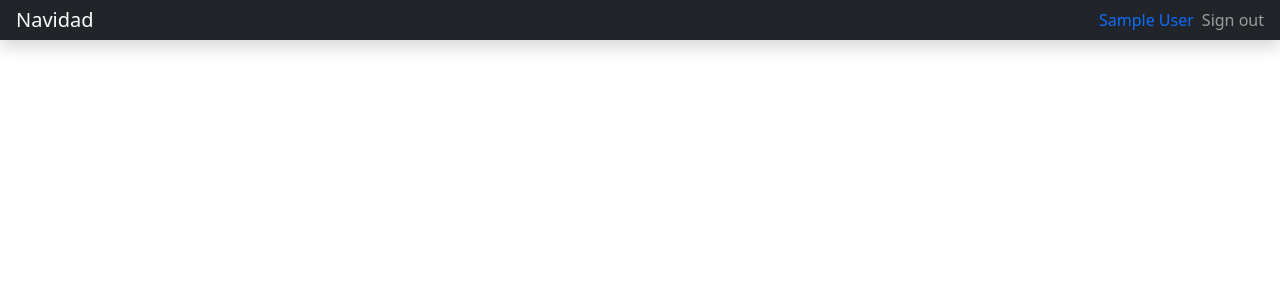
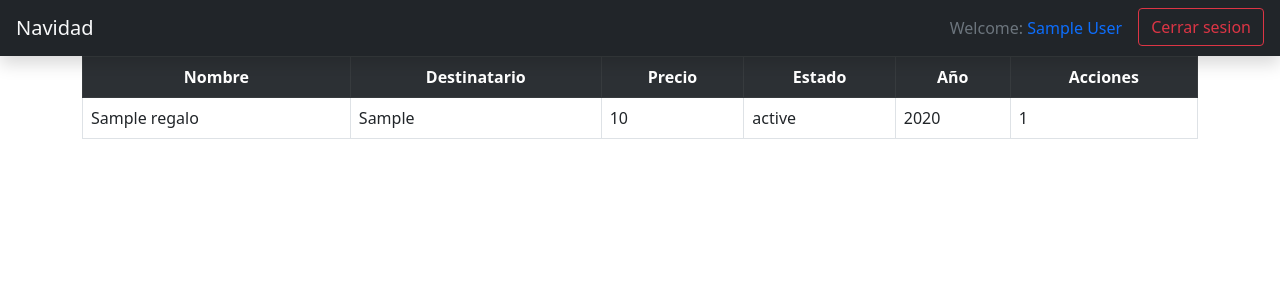
Before and after one commit to RainbowEstela/tarea5_practicaPhp1, a PHP site: page / in a window 1280 px wide. Shown: the top 300 px of the page. Run offline with PHP 8.4, Linux system fonts and the light colour scheme; the visitor is signed in with stand-in values (Sample User, id 1); tables that the repository leaves empty or names only in its code hold one stand-in row (values such as "Sample post").

Commit message:
login mas tabla regalos

```diff
--- a/index.php
+++ b/index.php
@@ -17,14 +17,35 @@ use Navidad\controladores\ControladorUsuario;
     });
     //Fin Autcargar --
 
+
+
     //enrrutador
     if(isset($_SESSION["id"])) {
+
         if(isset($_REQUEST)) {
             //gestionar request
             if(isset($_REQUEST["accion"])) {
 
+                if(strcmp($_REQUEST["accion"],"mostrarRegalos") == 0) {
+
+                    //mostrar pagina principal
+                    ControladorRegalo::mostrarRegalos($_SESSION["id"]);
+
+                } elseif(strcmp($_REQUEST["accion"],"cerrarSesion") == 0) {
+
+                    //cerrar sesion
+                    ControladorUsuario::cerrarSesion();
+
+                } else {
+
+                    //si no es ninguna accion le mostramos la pagina principal
+                    ControladorRegalo::mostrarRegalos($_SESSION["id"]);
+
+                }
+
             } else {
 
+                //si no llega una accion pero esta logeado mostramos la pagina principal
                 ControladorRegalo::mostrarRegalos($_SESSION["id"]);
 
             }
@@ -43,6 +64,9 @@ use Navidad\controladores\ControladorUsuario;
                 $password = $_REQUEST["password"];
 
                 ControladorUsuario::gestionarLogin($nombre,$password);
+            } else {
+                //enviar a logearse
+                ControladorUsuario::mostrarLogin();
             }
         } else {
             //enviar a logearse
--- a/modelos/ModeloRegalo.php
+++ b/modelos/ModeloRegalo.php
@@ -10,7 +10,7 @@
             $conexionObjet = new ConexionBaseDeDatos();
             $conexion = $conexionObjet->getConexion();
 
-            $consulta = $conexion->prepare("SELECT id,nombre,destinatario,precio,estado,'year' FROM regalos WHERE idUsuario = ?");
+            $consulta = $conexion->prepare("SELECT id,nombre,destinatario,precio,estado,year FROM regalos WHERE idUsuario = ?");
             $consulta->bindValue(1,$idUsuario);
 
             $consulta->setFetchMode(PDO::FETCH_CLASS | PDO::FETCH_PROPS_LATE, 'Navidad\modelos\Regalo');
--- a/vistas/VistaRegalo.php
+++ b/vistas/VistaRegalo.php
@@ -5,42 +5,44 @@
 
     class VistaRegalo {
         public static function render($regalos) {
+          include("cabecera.php");
+
+        echo '
+        <main class="container">
+          <table class="table table-hover table-striped table-bordered">
+            <tr class="table-dark text-center">
+              <th>Nombre</th>
+              <th>Destinatario</th>
+              <th>Precio</th>
+              <th>Estado</th>
+              <th>Año</th>
+              <th>Acciones</th>
+            </tr>
+        ';
+
+        foreach($regalos as $regalo) {
+
+          echo'<tr>';
+          echo' <td>'.$regalo->getNombre().'</td>';
+          echo' <td>'.$regalo->getDestinatario().'</td>';
+          echo' <td>'.$regalo->getPrecio().'</td>';
+          echo' <td>'.$regalo->getEstado().'</td>';
+          echo' <td>'.$regalo->getYear().'</td>';
+          echo' <td>'.$regalo->getId().'</td>';
+          echo'</tr>';
+
+        }
 
 
+        echo'
+            </table>
+
+          </main>
+
+
+        ';
+
+          include("pie.php");
         }
     }
 ?>
-
-<!DOCTYPE html>
-<html lang="en">
-<head>
-    <meta charset="UTF-8">
-    <meta name="viewport" content="width=device-width, initial-scale=1.0">
-    <title>Navidad-tus regalos</title>
-    <link href="https://cdn.jsdelivr.net/npm/bootstrap@5.0.2/dist/css/bootstrap.min.css" rel="stylesheet" integrity="sha384-EVSTQN3/azprG1Anm3QDgpJLIm9Nao0Yz1ztcQTwFspd3yD65VohhpuuCOmLASjC" crossorigin="anonymous">
-
-</head>
-<body>
-<header class="navbar navbar-dark sticky-top bg-dark flex-md-nowrap p-0 shadow">
-  <div>
-    <a class="navbar-brand col-md-3 col-lg-2 me-0 px-3" href="index.php">Navidad</a>
-    <button class="navbar-toggler position-absolute d-md-none collapsed" type="button" data-bs-toggle="collapse" data-bs-target="#sidebarMenu" aria-controls="sidebarMenu" aria-expanded="false" aria-label="Toggle navigation">
-      <span class="navbar-toggler-icon"></span>
-    </button>
-  </div>
-
-
-
-
-  <!-- boton de sign out -->
-  <div class="navbar-nav">
-    <div class="nav-item text-nowrap">
-        <a class="nav-link px-3" href="controlador.php?accion=logout"><span class="text-primary me-2"><?=$_SESSION["nombre"] ?></span>Sign out</a>
-    </div>
-  </div>
-</header>
-
-    <script src="https://cdn.jsdelivr.net/npm/bootstrap@5.0.2/dist/js/bootstrap.bundle.min.js" integrity="sha384-MrcW6ZMFYlzcLA8Nl+NtUVF0sA7MsXsP1UyJoMp4YLEuNSfAP+JcXn/tWtIaxVXM" crossorigin="anonymous"></script>
-    <script src="https://cdn.jsdelivr.net/npm/feather-icons@4.28.0/dist/feather.min.js" integrity="sha384-uO3SXW5IuS1ZpFPKugNNWqTZRRglnUJK6UAZ/gxOX80nxEkN9NcGZTftn6RzhGWE" crossorigin="anonymous"></script><script src="https://cdn.jsdelivr.net/npm/chart.js@2.9.4/dist/Chart.min.js" integrity="sha384-zNy6FEbO50N+Cg5wap8IKA4M/ZnLJgzc6w2NqACZaK0u0FXfOWRRJOnQtpZun8ha" crossorigin="anonymous"></script><script src="dashboard.js"></script>
-</body>
-</html>
--- /dev/null
+++ b/vistas/cabecera.php
@@ -0,0 +1,34 @@
+<!DOCTYPE html>
+<html lang="en">
+<head>
+    <meta charset="UTF-8">
+    <meta name="viewport" content="width=device-width, initial-scale=1.0">
+    <title>Navidad-tus regalos</title>
+    <link href="https://cdn.jsdelivr.net/npm/bootstrap@5.0.2/dist/css/bootstrap.min.css" rel="stylesheet" integrity="sha384-EVSTQN3/azprG1Anm3QDgpJLIm9Nao0Yz1ztcQTwFspd3yD65VohhpuuCOmLASjC" crossorigin="anonymous">
+
+</head>
+<body>
+    <header class="bg-dark navbar shadow sticky-top">
+    <div>
+        <a class=" navbar-brand px-3 text-light" href="index.php">Navidad</a>
+    </div>
+
+    <form class="form-inline invisible">
+        <div class="d-flex nowrap">
+        <input class="form-control mr-sm-2" type="search" placeholder="Search" aria-label="Search">
+        <button class="btn btn-outline-success my-2 my-sm-0" type="submit">Search</button>
+        </div>
+
+    </form>
+
+    <div class="d-flex nowrap px-3">
+        <div class="navbar-text px-3">
+        <span class="text-secondary">Welcome: </span> <span class="text-primary"><?=$_SESSION["nombre"] ?></span>
+        </div>
+
+        <div>
+        <a href="index.php?accion=cerrarSesion"><button class="btn btn-outline-danger my-2 my-sm-0">Cerrar sesion</button></a>
+
+        </div>
+    </div>
+    </header>
--- /dev/null
+++ b/vistas/pie.php
@@ -0,0 +1,4 @@
+<script src="https://cdn.jsdelivr.net/npm/bootstrap@5.0.2/dist/js/bootstrap.bundle.min.js" integrity="sha384-MrcW6ZMFYlzcLA8Nl+NtUVF0sA7MsXsP1UyJoMp4YLEuNSfAP+JcXn/tWtIaxVXM" crossorigin="anonymous"></script>
+    <script src="https://cdn.jsdelivr.net/npm/feather-icons@4.28.0/dist/feather.min.js" integrity="sha384-uO3SXW5IuS1ZpFPKugNNWqTZRRglnUJK6UAZ/gxOX80nxEkN9NcGZTftn6RzhGWE" crossorigin="anonymous"></script><script src="https://cdn.jsdelivr.net/npm/chart.js@2.9.4/dist/Chart.min.js" integrity="sha384-zNy6FEbO50N+Cg5wap8IKA4M/ZnLJgzc6w2NqACZaK0u0FXfOWRRJOnQtpZun8ha" crossorigin="anonymous"></script><script src="dashboard.js"></script>
+</body>
+</html>
```
Also changed, not shown: controladores/ControladorUsuario.php (+9 -0 lines).
